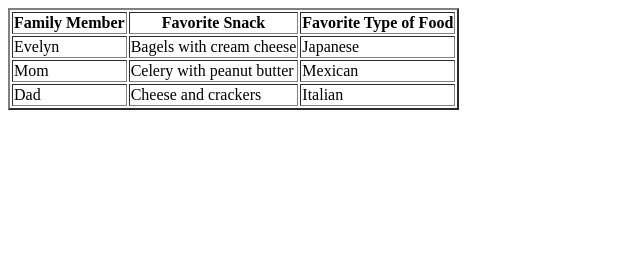
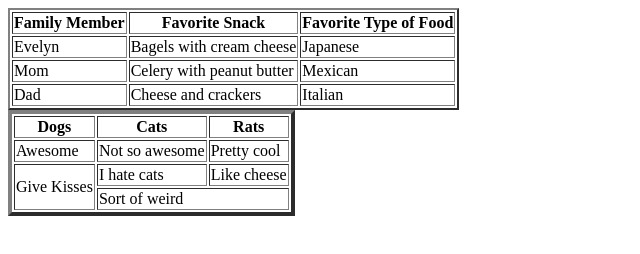
Before and after one commit to evelynnabicht/html, a plain HTML site: page table-practice.html in a window 1280 px wide. Shown: the whole page, without its empty margins (0-640 px from the left). Drawn offline with Linux system fonts and the light colour scheme.

Commit message:
add extra table

```diff
--- a/table-practice.html
+++ b/table-practice.html
@@ -7,27 +7,52 @@
 
 <body>
           <table border=2>
+
   <tr>
+
         <th>Family Member</th>
         <th>Favorite Snack</th>
         <th>Favorite Type of Food</th>
   </tr>
+
   <tr>
         <td>Evelyn</td>
         <td>Bagels with cream cheese</td>
         <td>Japanese</td>
   </tr>
+
   <tr>
         <td>Mom</td>
         <td>Celery with peanut butter</td>
         <td>Mexican</td>
   </tr>
+
   <tr>
         <td>Dad</td>
         <td>Cheese and crackers</td>
         <td>Italian</td>
   </tr>
+            </table>
+<table border=4>
+    <tr>
+      <th>Dogs</th>
+      <th>Cats</th>
+      <th>Rats</th>
+    </tr>
+    <tr>
+      <td>Awesome</td>
+      <td>Not so awesome</td>
+      <td>Pretty cool</td>
+    </tr>
+    <tr>
+      <td rowspan="2" >Give Kisses</td>
+      <td>I hate cats</td>
+      <td>Like cheese</td>
+    </tr>
+    <tr>
+      <td colspan=2>Sort of weird</td>
+    </tr>
+</table>
 
-</table>
 </body>
 </html>
```
Lines whose indentation alone changed are shown as unchanged.
